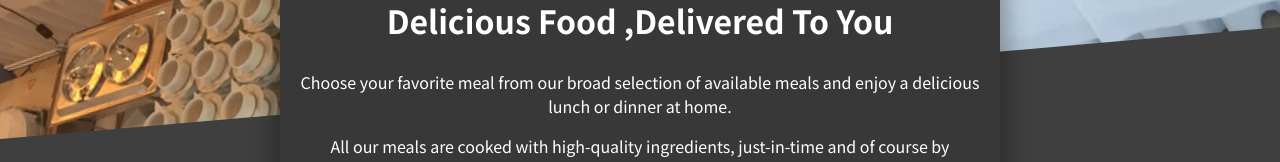
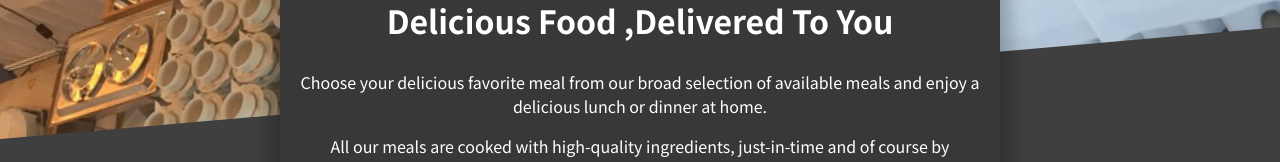
Before and after one commit to Sozani/Food-app, a React (Create React App) app: page / in a window 1280 px wide. Shown: the part 259-421 px from the top of the page. Built offline with nearby package versions, Linux system fonts and the light colour scheme.

Commit message:
new initial commit

```diff
--- a/src/components/Meals/MealsSummary.js
+++ b/src/components/Meals/MealsSummary.js
@@ -5,8 +5,8 @@ const MealsSummary = () => {
     <section className={classes.summary}>
       <h2>Delicious Food ,Delivered To You</h2>
       <p>
-        Choose your favorite meal from our broad selection of available meals
-        and enjoy a delicious lunch or dinner at home.
+        Choose your delicious favorite meal from our broad selection of
+        available meals and enjoy a delicious lunch or dinner at home.
       </p>
       <p>
         All our meals are cooked with high-quality ingredients, just-in-time and
```
